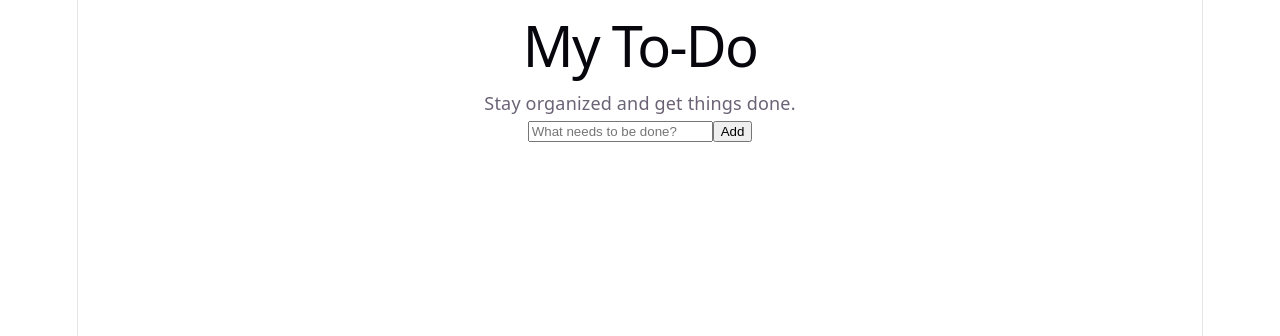
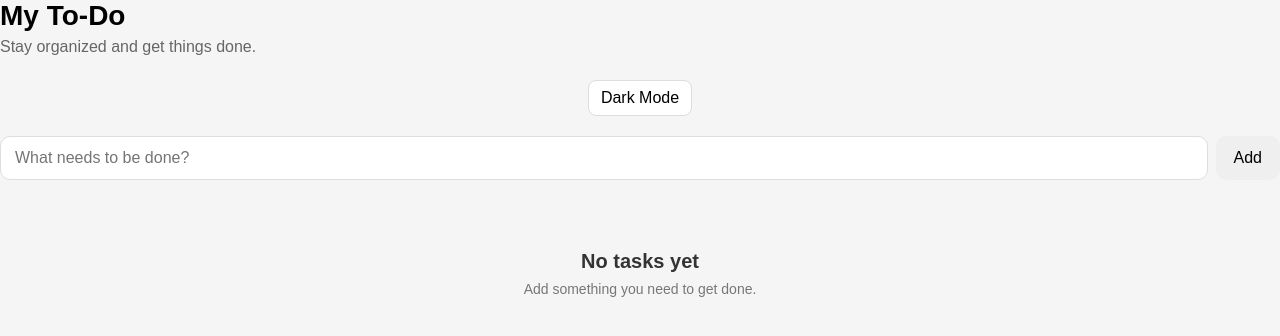
Before and after one commit to Devansh23007/To-Do-App, a React (Vite) app: page / in a window 1280 px wide. Shown: the top 336 px of the page. Built offline with nearby package versions, Linux system fonts and the light colour scheme.

Commit message:
Some Update

```diff
--- a/src-tauri/tauri.conf.json
+++ b/src-tauri/tauri.conf.json
@@ -13,8 +13,10 @@
     "windows": [
       {
         "title": "Everyday Task",
-        "width": 800,
+        "width": 420,
         "height": 600,
+        "minWidth": 350,
+        "minHeight": 450,
         "resizable": true,
         "fullscreen": false
       }
--- a/src/App.css
+++ b/src/App.css
@@ -1,184 +1,236 @@
-.counter {
-  font-size: 16px;
-  padding: 5px 10px;
-  border-radius: 5px;
-  color: var(--accent);
-  background: var(--accent-bg);
-  border: 2px solid transparent;
-  transition: border-color 0.3s;
+.header {
   margin-bottom: 24px;
+}
 
-  &:hover {
-    border-color: var(--accent-border);
+.header h1 {
+  margin: 0;
+  font-size: 28px;
+}
+
+.header p {
+  margin: 6px 0 0;
+  color: #666;
+}
+
+.add-task {
+  display: flex;
+  gap: 8px;
+  margin-bottom: 20px;
+}
+
+.add-task input {
+  flex: 1;
+  min-width: 0;
+  padding: 12px 14px;
+  border: 1px solid #ddd;
+  border-radius: 10px;
+  outline: none;
+  background: white;
+  transition: border-color 0.15s ease;
+}
+
+.add-task input:focus {
+  border-color: #888;
+}
+
+.add-task button {
+  padding: 12px 18px;
+  border: none;
+  border-radius: 10px;
+  cursor: pointer;
+}
+
+.task-list {
+  list-style: none;
+  padding: 0;
+  margin: 0;
+}
+
+.task-item {
+  display: flex;
+  align-items: center;
+  gap: 12px;
+  padding: 14px 16px;
+  margin-bottom: 10px;
+  background: white;
+  border: 1px solid #e5e5e5;
+  border-radius: 12px;
+  transition:
+    transform 0.15s ease,
+    box-shadow 0.15s ease,
+    opacity 0.15s ease;
+  animation: taskAppear 0.2s ease;
+}
+
+.task-item:hover {
+  transform: translateY(-1px);
+  box-shadow: 0 4px 12px rgba(0, 0, 0, 0.06);
+}
+
+.task-item input[type="checkbox"] {
+  width: 18px;
+  height: 18px;
+  cursor: pointer;
+}
+
+.task-item span {
+  flex: 1;
+  font-size: 15px;
+  color: #222;
+  word-break: break-word;
+}
+
+.task-item button {
+  border: none;
+  background: transparent;
+  color: #777;
+  padding: 6px 8px;
+  border-radius: 6px;
+  cursor: pointer;
+}
+
+.task-item button:hover {
+  background: #f2f2f2;
+  color: #222;
+}
+
+.empty-state {
+  text-align: center;
+  padding: 50px 20px;
+  color: #777;
+}
+
+.empty-state h2 {
+  margin: 0 0 8px;
+  font-size: 20px;
+  color: #333;
+}
+
+.empty-state p {
+  margin: 0;
+  font-size: 14px;
+}
+
+.theme-button {
+  display: block;
+  margin: 0 auto 20px;
+  padding: 8px 12px;
+  border: 1px solid #ddd;
+  border-radius: 8px;
+  background: white;
+  cursor: pointer;
+}
+
+.dark {
+  background: #181818;
+  color: white;
+  min-height: 100vh;
+}
+
+.dark .header p {
+  color: #aaa;
+}
+
+.dark .header h1 {
+  color: white;
+}
+
+.dark .add-task input {
+  background: #252525;
+  color: white;
+  border-color: #444;
+}
+
+.dark .add-task input::placeholder {
+  color: #888;
+}
+
+.dark .task-item {
+  background: #252525;
+  border-color: #333;
+}
+
+.dark .task-item span {
+  color: #eee;
+}
+
+.dark .task-item .completed {
+  color: #777;
+}
+
+.dark .task-item button {
+  color: #aaa;
+}
+
+.dark .task-item button:hover {
+  background: #333;
+  color: white;
+}
+
+.dark .theme-button {
+  background: #252525;
+  color: white;
+  border-color: #444;
+}
+
+@media (max-width: 500px) {
+  .app {
+    padding: 16px;
   }
-  &:focus-visible {
-    outline: 2px solid var(--accent);
-    outline-offset: 2px;
+
+  .add-task {
+    flex-direction: column;
+  }
+
+  .add-task button {
+    width: 100%;
+  }
+
+  .task-item {
+    padding: 12px;
+  }
+
+  .task-item button {
+    padding: 5px;
   }
 }
 
-.hero {
-  position: relative;
-
-  .base,
-  .framework,
-  .vite {
-    inset-inline: 0;
-    margin: 0 auto;
+@keyframes taskAppear {
+  from {
+    opacity: 0;
+    transform: translateY(5px);
   }
 
-  .base {
-    width: 170px;
-    position: relative;
-    z-index: 0;
-  }
-
-  .framework,
-  .vite {
-    position: absolute;
-  }
-
-  .framework {
-    z-index: 1;
-    top: 34px;
-    height: 28px;
-    transform: perspective(2000px) rotateZ(300deg) rotateX(44deg) rotateY(39deg)
-      scale(1.4);
-  }
-
-  .vite {
-    z-index: 0;
-    top: 107px;
-    height: 26px;
-    width: auto;
-    transform: perspective(2000px) rotateZ(300deg) rotateX(40deg) rotateY(39deg)
-      scale(0.8);
+  to {
+    opacity: 1;
+    transform: translateY(0);
   }
 }
 
-#center {
-  display: flex;
-  flex-direction: column;
-  gap: 25px;
-  place-content: center;
-  place-items: center;
-  flex-grow: 1;
-
-  @media (max-width: 1024px) {
-    padding: 32px 20px 24px;
-    gap: 18px;
-  }
+.add-task button {
+  transition:
+    transform 0.1s ease,
+    opacity 0.1s ease;
 }
 
-#next-steps {
-  display: flex;
-  border-top: 1px solid var(--border);
-  text-align: left;
-
-  & > div {
-    flex: 1 1 0;
-    padding: 32px;
-    @media (max-width: 1024px) {
-      padding: 24px 20px;
-    }
-  }
-
-  .icon {
-    margin-bottom: 16px;
-    width: 22px;
-    height: 22px;
-  }
-
-  @media (max-width: 1024px) {
-    flex-direction: column;
-    text-align: center;
-  }
+.add-task button:hover {
+  opacity: 0.85;
 }
 
-#docs {
-  border-right: 1px solid var(--border);
-
-  @media (max-width: 1024px) {
-    border-right: none;
-    border-bottom: 1px solid var(--border);
-  }
+.add-task button:active {
+  transform: scale(0.97);
 }
 
-#next-steps ul {
-  list-style: none;
-  padding: 0;
-  display: flex;
-  gap: 8px;
-  margin: 32px 0 0;
-
-  .logo {
-    height: 18px;
-  }
-
-  a {
-    color: var(--text-h);
-    font-size: 16px;
-    border-radius: 6px;
-    background: var(--social-bg);
-    display: flex;
-    padding: 6px 12px;
-    align-items: center;
-    gap: 8px;
-    text-decoration: none;
-    transition: box-shadow 0.3s;
-
-    &:hover {
-      box-shadow: var(--shadow);
-    }
-    .button-icon {
-      height: 18px;
-      width: 18px;
-    }
-  }
-
-  @media (max-width: 1024px) {
-    margin-top: 20px;
-    flex-wrap: wrap;
-    justify-content: center;
-
-    li {
-      flex: 1 1 calc(50% - 8px);
-    }
-
-    a {
-      width: 100%;
-      justify-content: center;
-      box-sizing: border-box;
-    }
-  }
+.theme-button {
+  transition:
+    transform 0.1s ease,
+    opacity 0.1s ease;
 }
 
-#spacer {
-  height: 88px;
-  border-top: 1px solid var(--border);
-  @media (max-width: 1024px) {
-    height: 48px;
-  }
+.theme-button:hover {
+  opacity: 0.85;
 }
 
-.ticks {
-  position: relative;
-  width: 100%;
-
-  &::before,
-  &::after {
-    content: '';
-    position: absolute;
-    top: -4.5px;
-    border: 5px solid transparent;
-  }
-
-  &::before {
-    left: 0;
-    border-left-color: var(--border);
-  }
-  &::after {
-    right: 0;
-    border-right-color: var(--border);
-  }
+.theme-button:active {
+  transform: scale(0.97);
 }
--- a/src/App.tsx
+++ b/src/App.tsx
@@ -2,6 +2,7 @@ import { useState } from "react";
 import Header from "./components/Header";
 import AddTask from "./components/AddTask";
 import TaskList from "./components/TaskList";
+import "./App.css";
 
 type Task = {
   text: string;
@@ -11,6 +12,7 @@ type Task = {
 function App() {
   const [task, setTask] = useState("");
   const [tasks, setTasks] = useState<Task[]>([]);
+  const [darkMode, setDarkMode] = useState(false);
 
   const addTask = () => {
     if (task.trim() === "") {
@@ -41,9 +43,16 @@ function App() {
 };
 
 return (
-    <div>
+  <div className={`app ${darkMode ? "dark" : ""}`}>
     <Header />
+    <button
+  className="theme-button"
+  onClick={() => setDarkMode(!darkMode)}
+>
+  {darkMode ? "Light Mode" : "Dark Mode"}
+</button>
 
+    <main className="main-content">
       <AddTask
         task={task}
         setTask={setTask}
@@ -55,6 +64,7 @@ function App() {
         toggleTask={toggleTask}
         deleteTask={deleteTask}
       />
+    </main>
   </div>
 );
 }
--- a/src/components/AddTask.tsx
+++ b/src/components/AddTask.tsx
@@ -5,6 +5,12 @@ type AddTaskProps = {
 };
 
 function AddTask({ task, setTask, addTask }: AddTaskProps) {
+  const handleKeyDown = (event: React.KeyboardEvent<HTMLInputElement>) => {
+    if (event.key === "Enter") {
+      addTask();
+    }
+  };
+
   return (
     <div className="add-task">
       <input
@@ -12,6 +18,7 @@ function AddTask({ task, setTask, addTask }: AddTaskProps) {
         placeholder="What needs to be done?"
         value={task}
         onChange={(event) => setTask(event.target.value)}
+        onKeyDown={handleKeyDown}
       />
 
       <button onClick={addTask}>Add</button>
--- a/src/components/TaskList.tsx
+++ b/src/components/TaskList.tsx
@@ -17,6 +17,13 @@ function TaskList({
   deleteTask,
 }: TaskListProps) {
   return (
+    <>
+      {tasks.length === 0 ? (
+        <div className="empty-state">
+          <h2>No tasks yet</h2>
+          <p>Add something you need to get done.</p>
+        </div>
+      ) : (
         <ul className="task-list">
           {tasks.map((task, index) => (
             <TaskItem
@@ -28,6 +35,8 @@ function TaskList({
             />
           ))}
         </ul>
+      )}
+    </>
   );
 }
 
--- a/src/index.css
+++ b/src/index.css
@@ -1,111 +1,25 @@
-:root {
-  --text: #6b6375;
-  --text-h: #08060d;
-  --bg: #fff;
-  --border: #e5e4e7;
-  --code-bg: #f4f3ec;
-  --accent: #aa3bff;
-  --accent-bg: rgba(170, 59, 255, 0.1);
-  --accent-border: rgba(170, 59, 255, 0.5);
-  --social-bg: rgba(244, 243, 236, 0.5);
-  --shadow:
-    rgba(0, 0, 0, 0.1) 0 10px 15px -3px, rgba(0, 0, 0, 0.05) 0 4px 6px -2px;
-
-  --sans: system-ui, 'Segoe UI', Roboto, sans-serif;
-  --heading: system-ui, 'Segoe UI', Roboto, sans-serif;
-  --mono: ui-monospace, Consolas, monospace;
-
-  font: 18px/145% var(--sans);
-  letter-spacing: 0.18px;
-  color-scheme: light dark;
-  color: var(--text);
-  background: var(--bg);
-  font-synthesis: none;
-  text-rendering: optimizeLegibility;
-  -webkit-font-smoothing: antialiased;
-  -moz-osx-font-smoothing: grayscale;
-
-  @media (max-width: 1024px) {
-    font-size: 16px;
-  }
-}
-
-@media (prefers-color-scheme: dark) {
-  :root {
-    --text: #9ca3af;
-    --text-h: #f3f4f6;
-    --bg: #16171d;
-    --border: #2e303a;
-    --code-bg: #1f2028;
-    --accent: #c084fc;
-    --accent-bg: rgba(192, 132, 252, 0.15);
-    --accent-border: rgba(192, 132, 252, 0.5);
-    --social-bg: rgba(47, 48, 58, 0.5);
-    --shadow:
-      rgba(0, 0, 0, 0.4) 0 10px 15px -3px, rgba(0, 0, 0, 0.25) 0 4px 6px -2px;
-  }
-
-  #social .button-icon {
-    filter: invert(1) brightness(2);
-  }
-}
-
-#root {
-  width: 1126px;
-  max-width: 100%;
-  margin: 0 auto;
-  text-align: center;
-  border-inline: 1px solid var(--border);
-  min-height: 100svh;
-  display: flex;
-  flex-direction: column;
+* {
   box-sizing: border-box;
 }
 
-body {
+html,
+body,
+#root {
   margin: 0;
+  min-width: 100%;
+  min-height: 100%;
 }
 
-h1,
-h2 {
-  font-family: var(--heading);
-  font-weight: 500;
-  color: var(--text-h);
+body {
+  font-family: Arial, sans-serif;
+  background: #f5f5f5;
 }
 
-h1 {
-  font-size: 56px;
-  letter-spacing: -1.68px;
-  margin: 32px 0;
-  @media (max-width: 1024px) {
-    font-size: 36px;
-    margin: 20px 0;
-  }
-}
-h2 {
-  font-size: 24px;
-  line-height: 118%;
-  letter-spacing: -0.24px;
-  margin: 0 0 8px;
-  @media (max-width: 1024px) {
-    font-size: 20px;
-  }
-}
-p {
-  margin: 0;
+button,
+input {
+  font: inherit;
 }
 
-code,
-.counter {
-  font-family: var(--mono);
-  display: inline-flex;
-  border-radius: 4px;
-  color: var(--text-h);
+button {
+  cursor: pointer;
 }
-
-code {
-  font-size: 15px;
-  line-height: 135%;
-  padding: 4px 8px;
-  background: var(--code-bg);
-}
```
Lines whose indentation alone changed are shown as unchanged.
